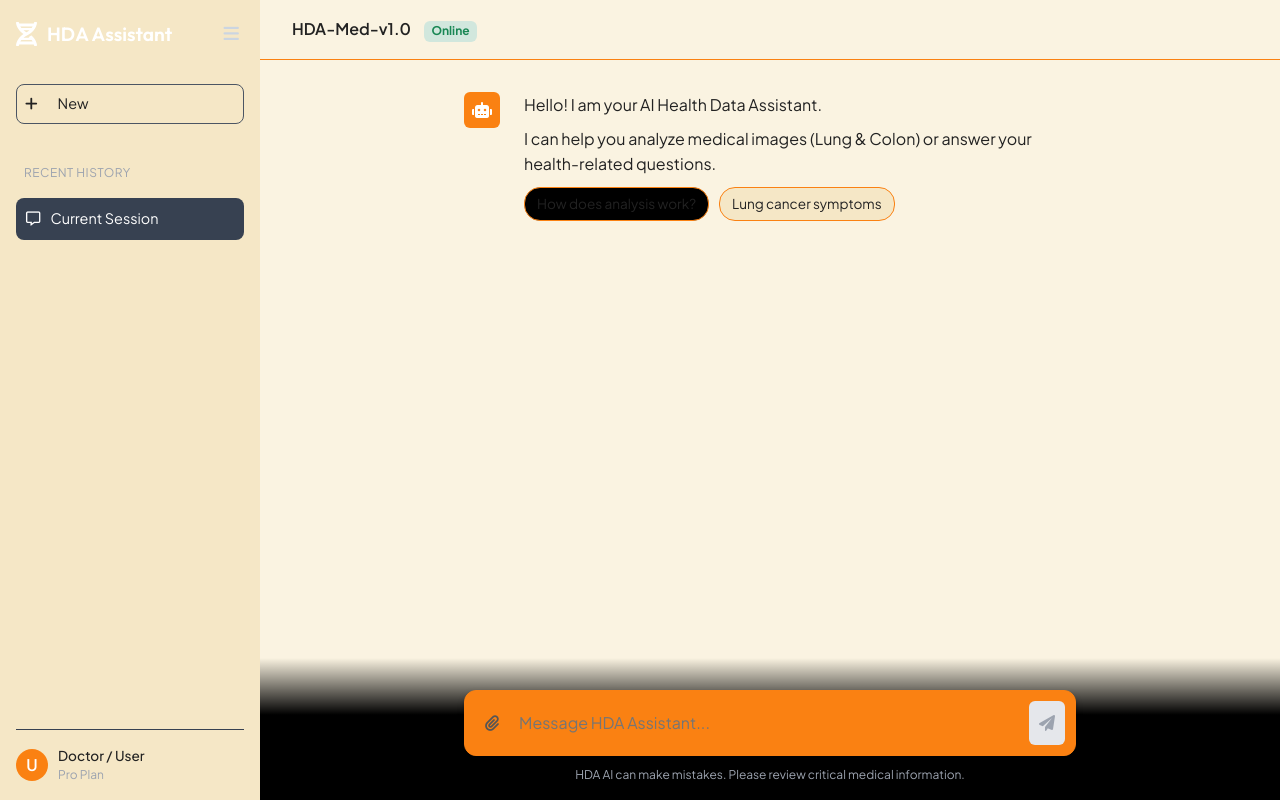
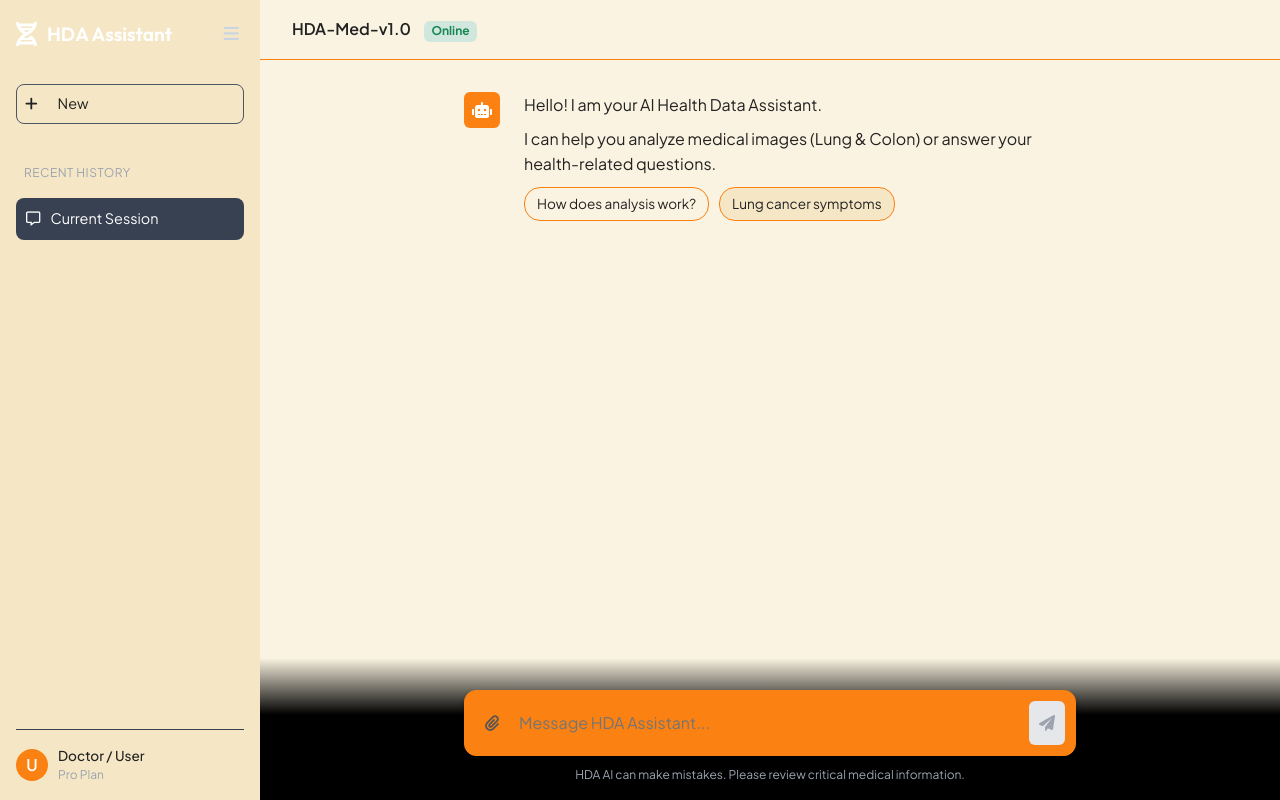
Before and after one commit to blackeagle686/hda_v3, a FastAPI app: page / in a window 1280 px wide, with the pointer over the restyled element. Run offline with FastAPI, Linux system fonts and the light colour scheme; some libraries are stand-ins or nearby versions.

Commit message:
Auto-commit: 2026-02-02 21:40:27

```diff
--- a/static/css/style.css
+++ b/static/css/style.css
@@ -402,7 +402,7 @@ textarea {
 
 .chip:hover {
     border-color: var(--primary-color);
-    background-color: #000;
+    background-color: var(--bg-color);
 }
 
 .typing-indicator {
```
